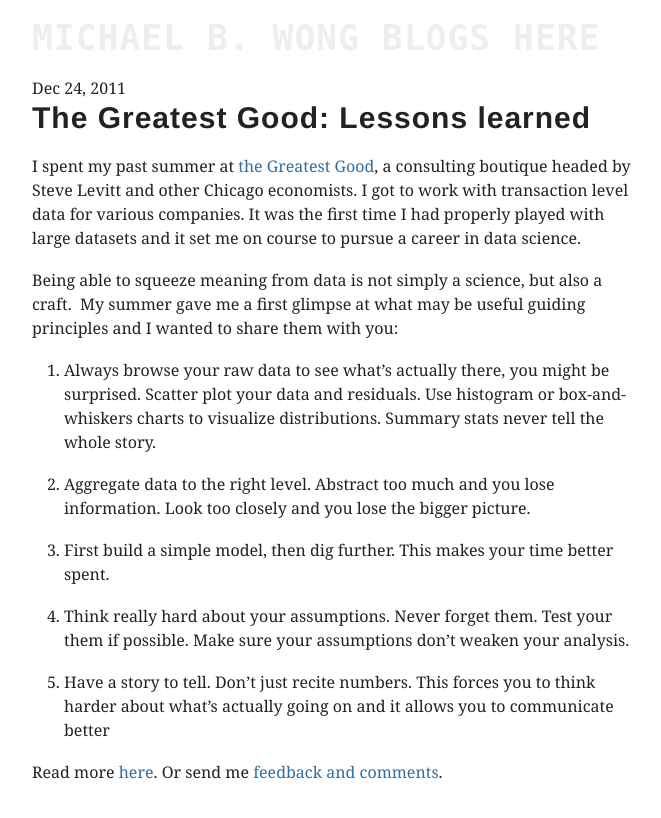
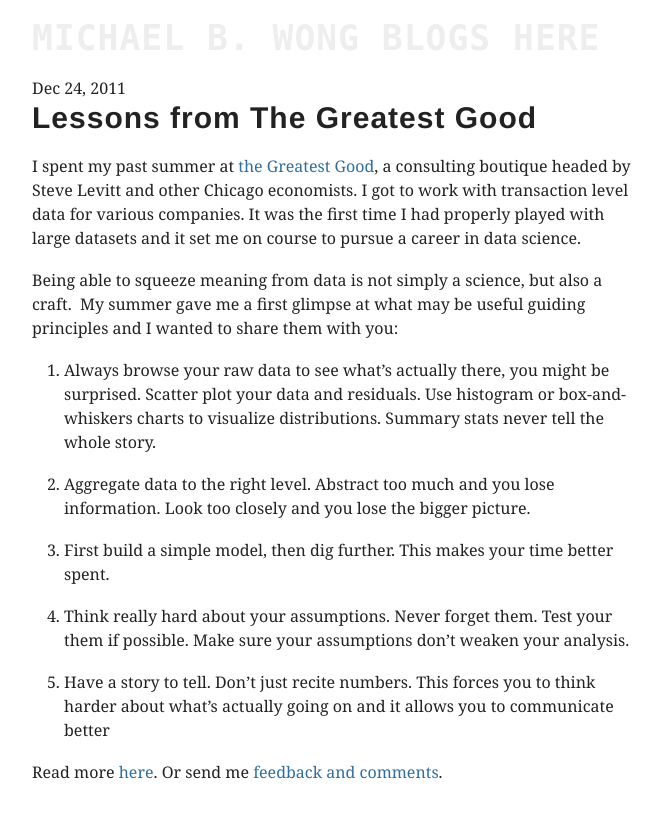
Before and after one commit to mbwong/mbwong.github.com, a Jekyll site: the page built from _posts/2011-12-24-data-analysis-lessons-from-the-greatest-good.md, in a window 1280 px wide. Shown: the top 818 px of the page, without its empty margins (308-969 px from the left). Built offline with Jekyll 4.4.1, drawn with Linux system fonts in a browser that asks for light colours.

Commit message:
Update 2011-12-24-data-analysis-lessons-from-the-greatest-good.md

```diff
--- a/_posts/2011-12-24-data-analysis-lessons-from-the-greatest-good.md
+++ b/_posts/2011-12-24-data-analysis-lessons-from-the-greatest-good.md
@@ -1,9 +1,9 @@
 ---
 tags: data
-title: The Greatest Good&#58; Lessons learned
+title: Lessons from The Greatest Good
 layout: post
 ---
-# The Greatest Good: Lessons learned
+# Lessons from The Greatest Good
 
 I spent my past summer at [the Greatest Good](http://greatestgood.com/), a
 consulting boutique headed by Steve Levitt and other Chicago economists. I got
```
